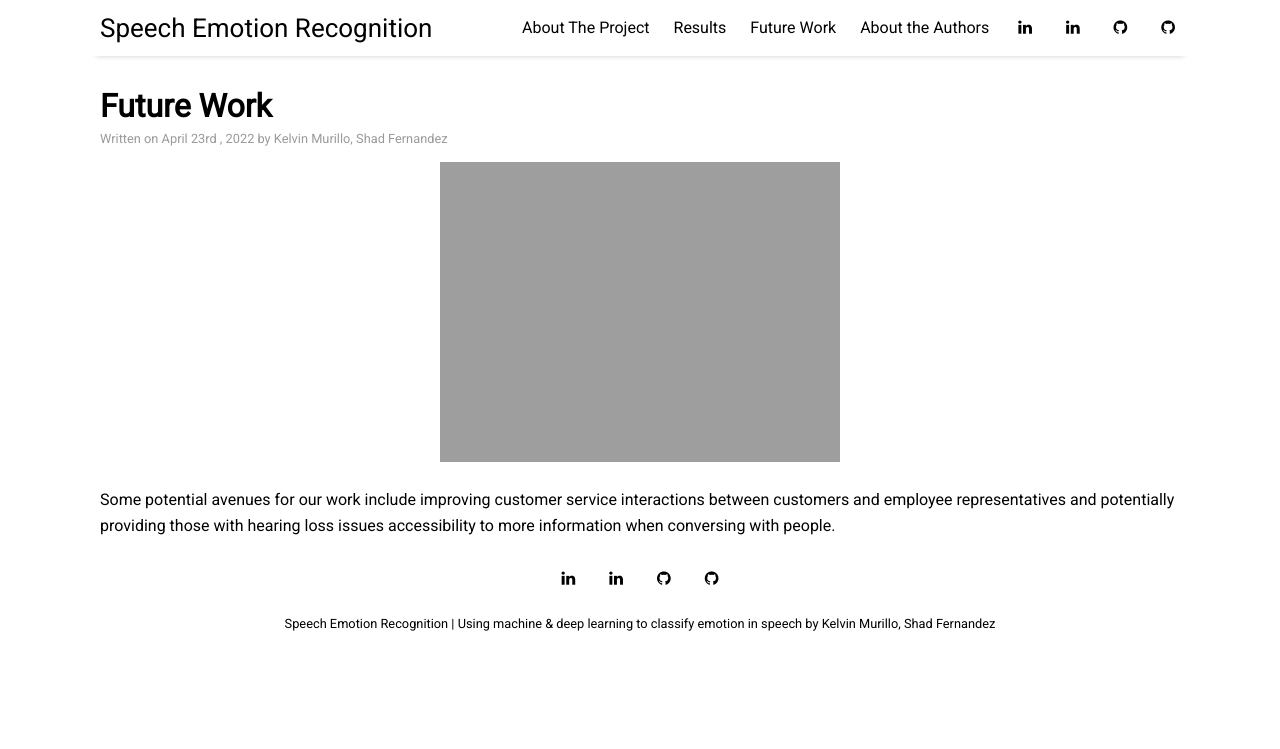
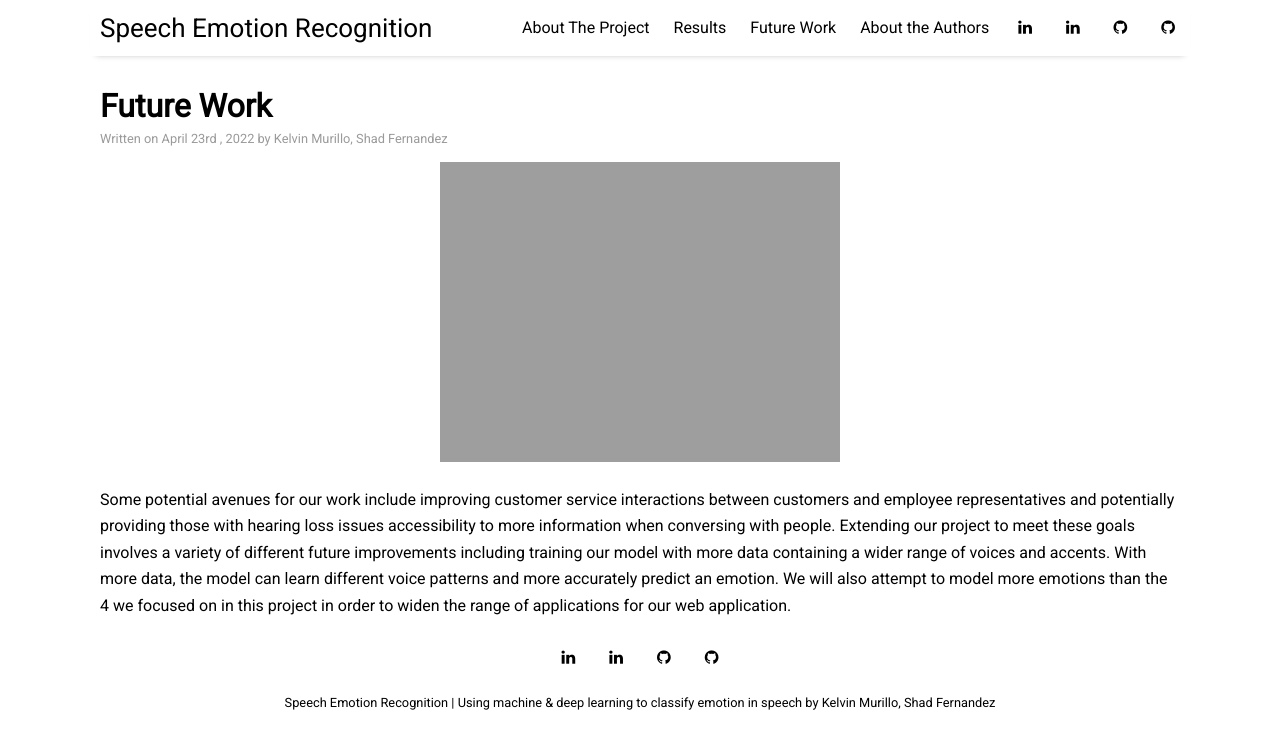
Before and after one commit to kelvinm10/SER_Website, a Jekyll site: the page built from _posts/2022-04-23-future-work.md, in a window 1280 px wide. Shown: the top 749 px of the page. Built offline with Jekyll 4.4.1, drawn with Linux system fonts in a browser that asks for light colours; nearby versions of some CDN libraries.

Commit message:
future work more details

```diff
--- a/_posts/2022-04-23-future-work.md
+++ b/_posts/2022-04-23-future-work.md
@@ -4,9 +4,12 @@ title: "Future Work"
 author: "Kelvin Murillo, Shad Fernandez"
 categories: future-work
 tags: [documentation, sample]
-image: what'sNext.jpg
+image: whatsNext.jpg
 ---
 
 Some potential avenues for our work include improving customer service interactions between customers and
 employee representatives and potentially providing those with hearing loss issues accessibility to more information
-when conversing with people.
+when conversing with people. Extending our project to meet these goals involves a variety of different future improvements
+including training our model with more data containing a wider range of voices and accents. With more data, the model
+can learn different voice patterns and more accurately predict an emotion. We will also attempt to model more emotions
+than the 4 we focused on in this project in order to widen the range of applications for our web application.
```
Also changed, not shown: pages/about-the-authors.md (+1 -1 lines), 2 other files.
